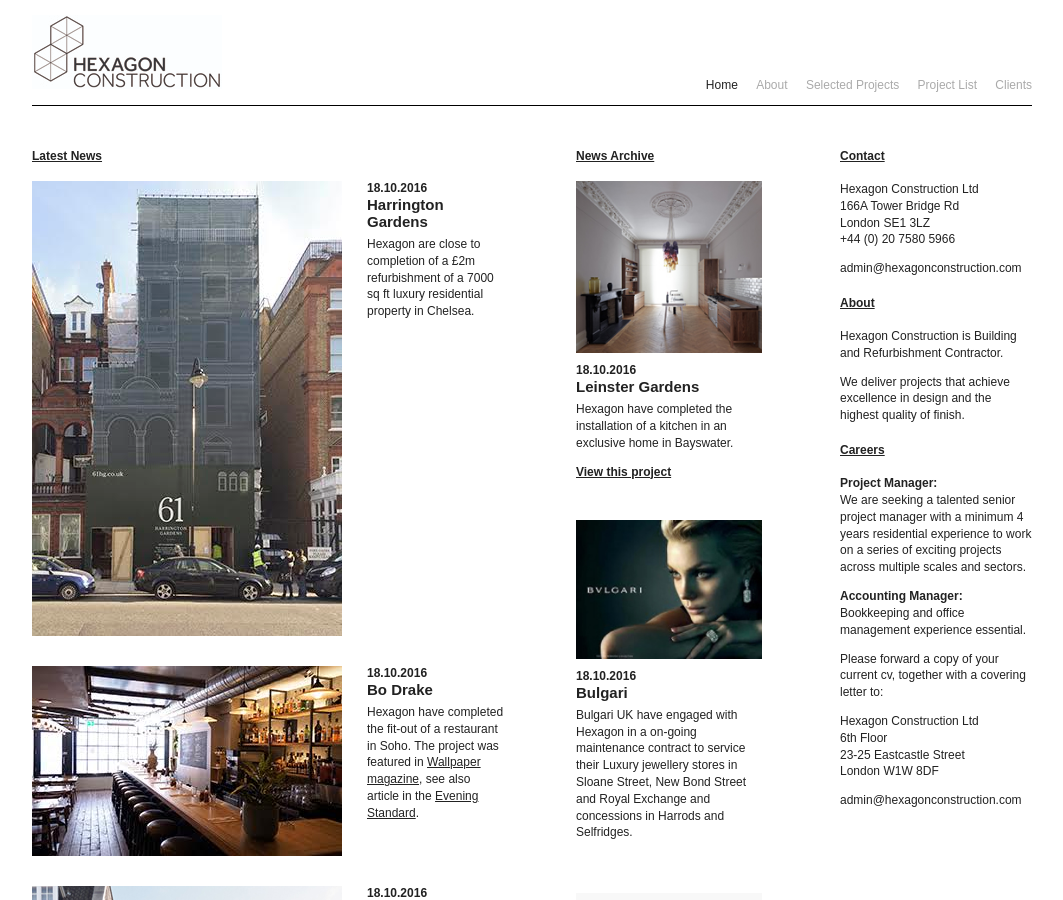
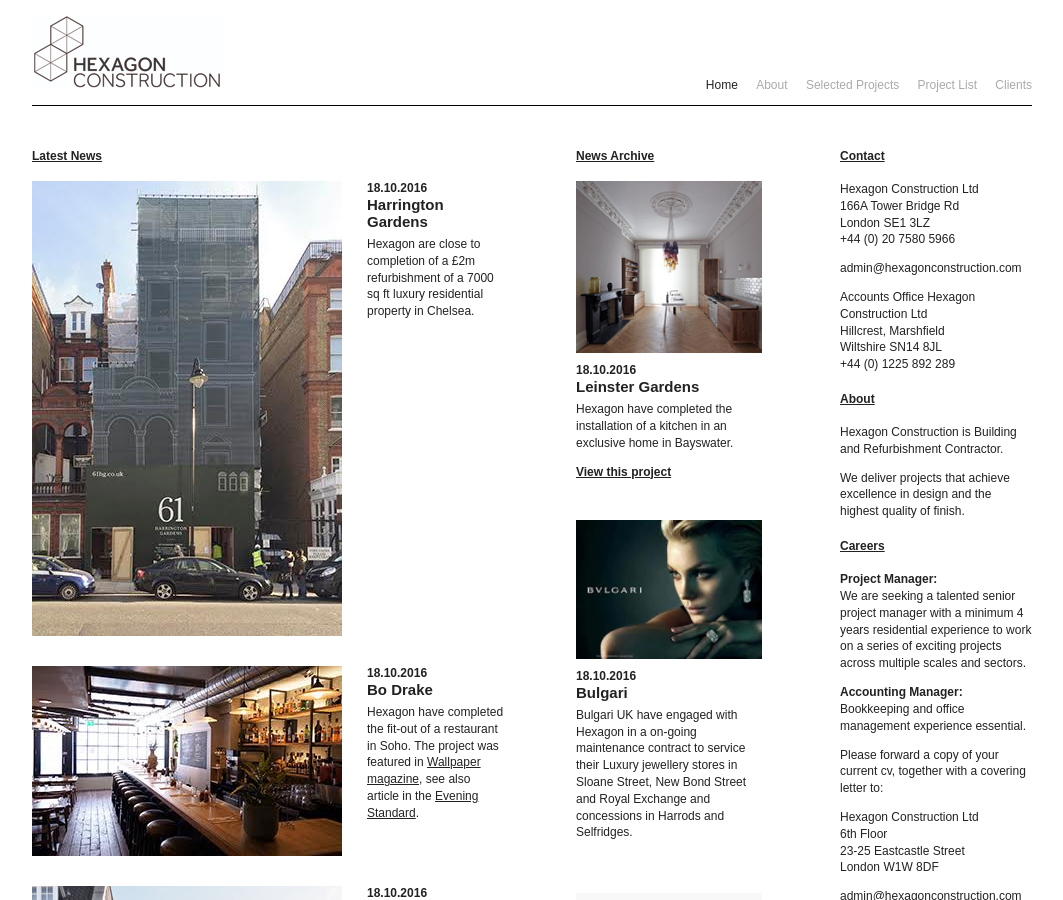
Before and after one commit to joeegan/hexagon-siteleaf, a Jekyll site: the page built from index.markdown, in a window 1280 px wide and 900 px high. Shown: the whole window, without its empty margins (108-1171 px from the left). Built offline with Jekyll 4.4.1, drawn with Linux system fonts in a browser that asks for light colours; some web fonts are replaced.

Commit message:
Updated Index and 1 other file

```diff
--- a/_includes/head.html
+++ b/_includes/head.html
@@ -1,7 +1,7 @@
 <head>
   <meta charset='utf-8' />
   <meta content='IE=edge,chrome=1' http-equiv='X-UA-Compatible' />
-  <title>Hexagon</title>
+  <title>{{site.title}}</title>
   <meta content='Hexagon' name='description' />
   <meta content='width=device-width, initial-scale=1.0, user-scalable=0, maximum-scale=1.0' name='viewport' />
   <link href='http://fonts.googleapis.com/css?family=Droid+Sans:400,700' rel='stylesheet' type='text/css' />
--- a/index.markdown
+++ b/index.markdown
@@ -12,6 +12,12 @@
 +44 (0) 20 7580 5966
 
 [admin@hexagonconstruction.com](mailto:admin@hexagonconstruction.com)
+
+Accounts Office
+Hexagon Construction Ltd<br/>
+Hillcrest, Marshfield <br/>
+Wiltshire SN14 8JL<br/>
++44 (0) 1225 892 289
 
 ## About
 
```
